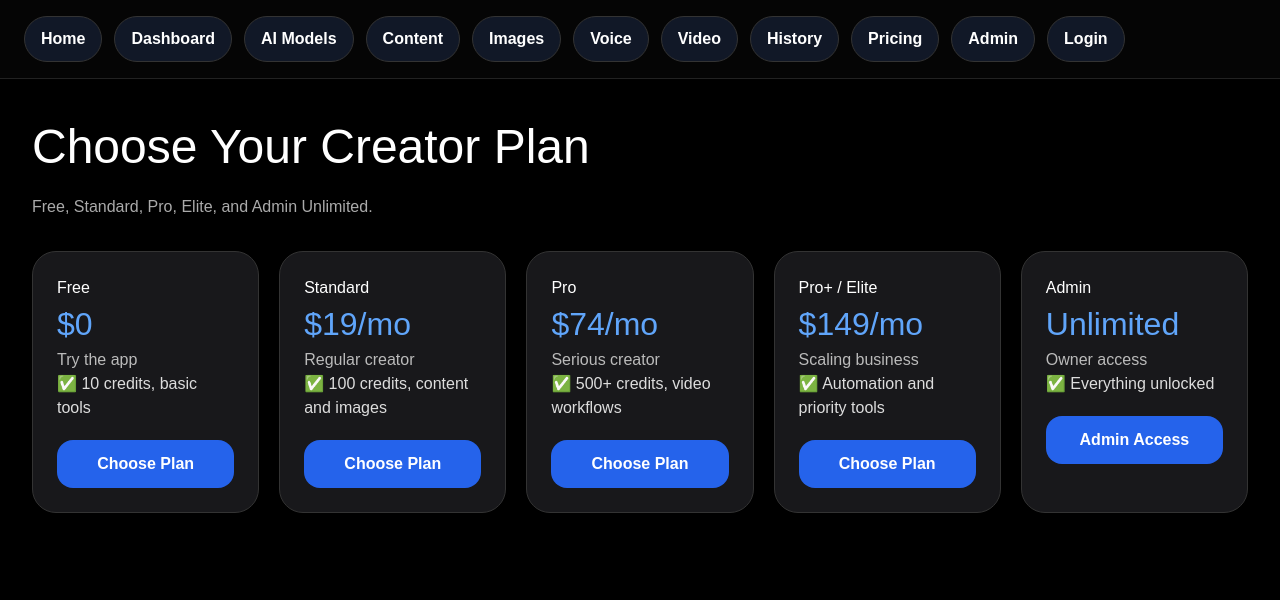
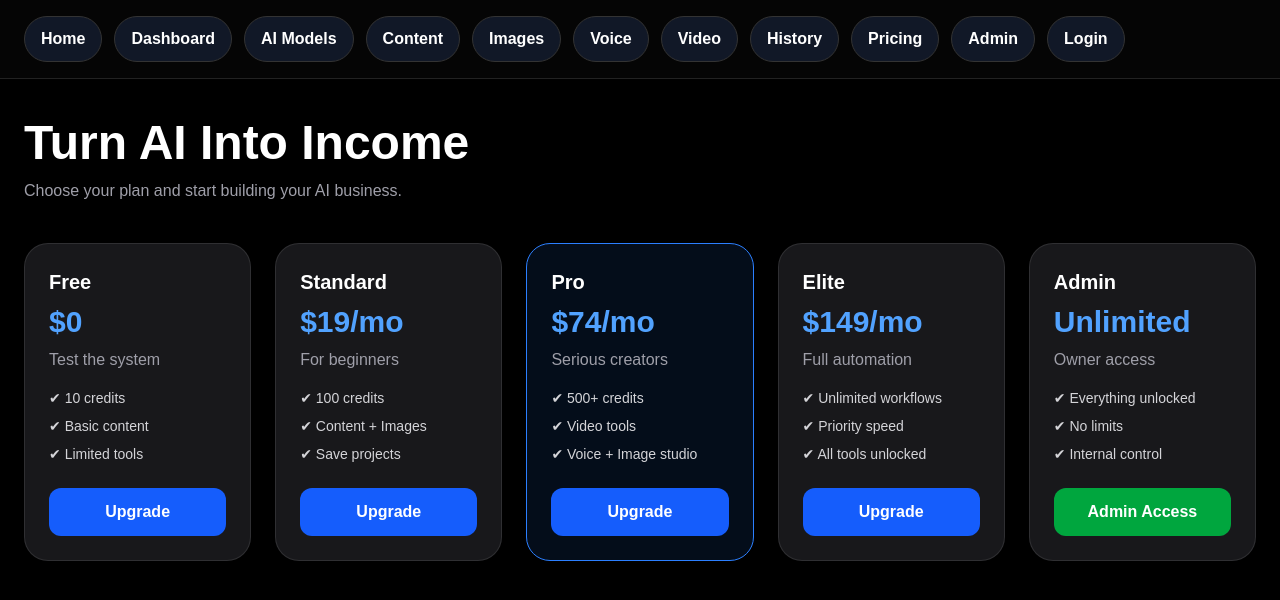
Before and after one commit to lou-delgado34/ai-cash-creator-studio, a Next.js app: page /pricing in a window 1280 px wide. Shown: the top 600 px of the page. Built offline with nearby package versions, Linux system fonts and the light colour scheme.

Commit message:
final pricing UI

```diff
--- a/app/pricing/page.tsx
+++ b/app/pricing/page.tsx
@@ -1,47 +1,84 @@
 export default function PricingPage() {
   const plans = [
-    ["Free", "$0", "Try the app", "10 credits, basic tools"],
-    ["Standard", "$19/mo", "Regular creator", "100 credits, content and images"],
-    ["Pro", "$74/mo", "Serious creator", "500+ credits, video workflows"],
-    ["Pro+ / Elite", "$149/mo", "Scaling business", "Automation and priority tools"],
-    ["Admin", "Unlimited", "Owner access", "Everything unlocked"],
+    {
+      name: "Free",
+      price: "$0",
+      desc: "Test the system",
+      features: ["10 credits", "Basic content", "Limited tools"],
+      highlight: false,
+    },
+    {
+      name: "Standard",
+      price: "$19/mo",
+      desc: "For beginners",
+      features: ["100 credits", "Content + Images", "Save projects"],
+      highlight: false,
+    },
+    {
+      name: "Pro",
+      price: "$74/mo",
+      desc: "Serious creators",
+      features: ["500+ credits", "Video tools", "Voice + Image studio"],
+      highlight: true,
+    },
+    {
+      name: "Elite",
+      price: "$149/mo",
+      desc: "Full automation",
+      features: ["Unlimited workflows", "Priority speed", "All tools unlocked"],
+      highlight: false,
+    },
+    {
+      name: "Admin",
+      price: "Unlimited",
+      desc: "Owner access",
+      features: ["Everything unlocked", "No limits", "Internal control"],
+      highlight: false,
+    },
   ];
 
   return (
-    <main style={{ minHeight: "100vh", background: "#000", color: "#fff", padding: 32 }}>
-      <h1 style={{ fontSize: 48, marginBottom: 12 }}>Choose Your Creator Plan</h1>
-      <p style={{ color: "#aaa", marginBottom: 32 }}>
-        Free, Standard, Pro, Elite, and Admin Unlimited.
+    <main className="min-h-screen bg-black text-white px-6 py-10">
+      <h1 className="text-5xl font-bold mb-3">
+        Turn AI Into Income
+      </h1>
+
+      <p className="text-zinc-400 mb-10">
+        Choose your plan and start building your AI business.
       </p>
 
-      <div style={{ display: "grid", gap: 20, gridTemplateColumns: "repeat(auto-fit, minmax(220px, 1fr))" }}>
-        {plans.map(([name, price, desc, features]) => (
+      <div className="grid gap-6 md:grid-cols-3 lg:grid-cols-5">
+        {plans.map((plan) => (
           <div
-            key={name}
-            style={{
-              background: "#18181b",
-              border: "1px solid #333",
-              borderRadius: 24,
-              padding: 24,
-            }}
+            key={plan.name}
+            className={`rounded-3xl border p-6 ${
+              plan.highlight
+                ? "border-blue-500 bg-blue-500/10"
+                : "border-white/10 bg-zinc-900"
+            }`}
           >
-            <h2>{name}</h2>
-            <h3 style={{ fontSize: 32, color: "#60a5fa" }}>{price}</h3>
-            <p style={{ color: "#bbb" }}>{desc}</p>
-            <p style={{ color: "#ddd" }}>✅ {features}</p>
+            <h2 className="text-xl font-bold">{plan.name}</h2>
+
+            <p className="text-3xl font-bold text-blue-400 mt-2">
+              {plan.price}
+            </p>
+
+            <p className="text-zinc-400 mt-2">{plan.desc}</p>
+
+            <ul className="mt-4 space-y-2 text-sm text-zinc-300">
+              {plan.features.map((f) => (
+                <li key={f}>✔ {f}</li>
+              ))}
+            </ul>
+
             <button
-              style={{
-                width: "100%",
-                marginTop: 20,
-                padding: 12,
-                borderRadius: 16,
-                background: "#2563eb",
-                color: "#fff",
-                border: "none",
-                fontWeight: 700,
-              }}
+              className={`mt-6 w-full rounded-xl py-3 font-semibold ${
+                plan.name === "Admin"
+                  ? "bg-green-600"
+                  : "bg-blue-600 hover:bg-blue-500"
+              }`}
             >
-              {name === "Admin" ? "Admin Access" : "Choose Plan"}
+              {plan.name === "Admin" ? "Admin Access" : "Upgrade"}
             </button>
           </div>
         ))}
```
